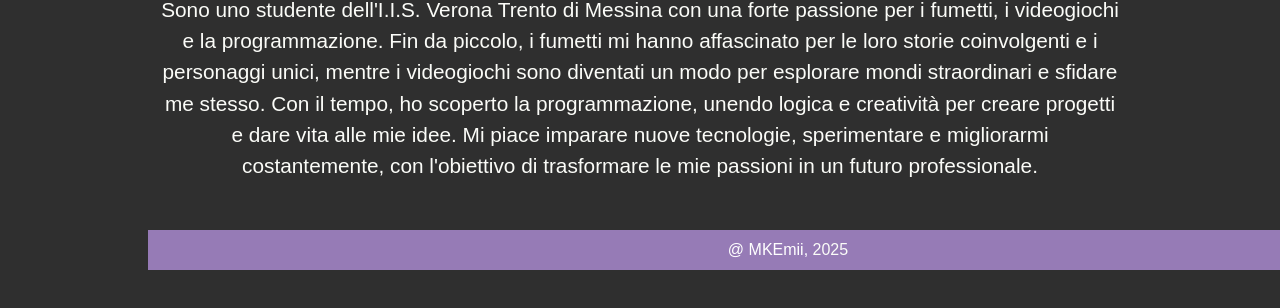
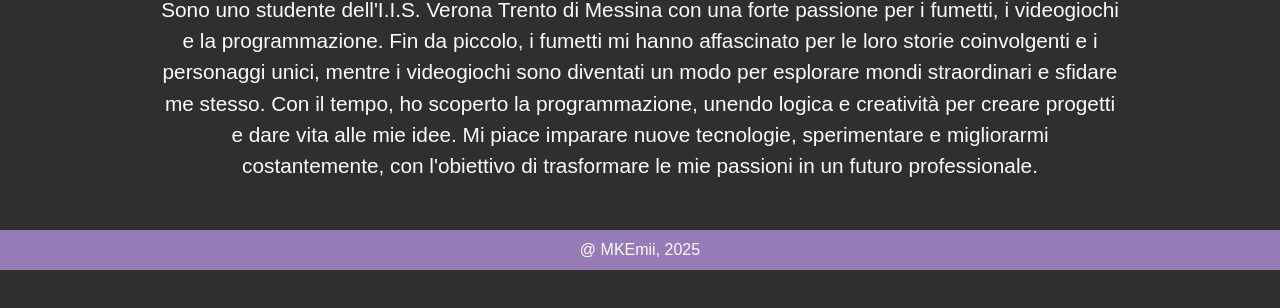
Before and after one commit to mkemii/EmilioLisciotto, a plain HTML site: page src/code/index.html in a window 1280 px wide. Shown: the part 530-838 px from the top of the page. Drawn offline with nearby package versions, Linux system fonts and the light colour scheme.

Commit message:
footer + main txt fix

```diff
--- a/src/code/index.html
+++ b/src/code/index.html
@@ -38,10 +38,11 @@
             </p>
         </div>
 
+    </div>
 
-    <footer id="copyright">
+    <div class="copyright">
         @ MKEmii, <span id="copy"></span>
-    </footer>
+    </div>
 
     <script src="https://cdnjs.cloudflare.com/ajax/libs/aos/2.3.4/aos.js"></script>
     <script>
--- a/src/style/styles.css
+++ b/src/style/styles.css
@@ -43,6 +43,7 @@ body {
 
 #main-container {
   margin: 20px;
+  align-content: center;
 }
 
 .main-header {
@@ -68,16 +69,17 @@ body {
   line-height: 1.5;
 }
 
-footer {
+.copyright {
   position: fixed;
   bottom: 0;
   width: 100%;
+  max-width: 100%;
   height: 40px;
   background-color: #967BB6;
+  color: #fbfcf8;
   text-align: center;
   vertical-align: middle;
   line-height: 40px;
-  color: #fff;
 }
 
 .header {
```
